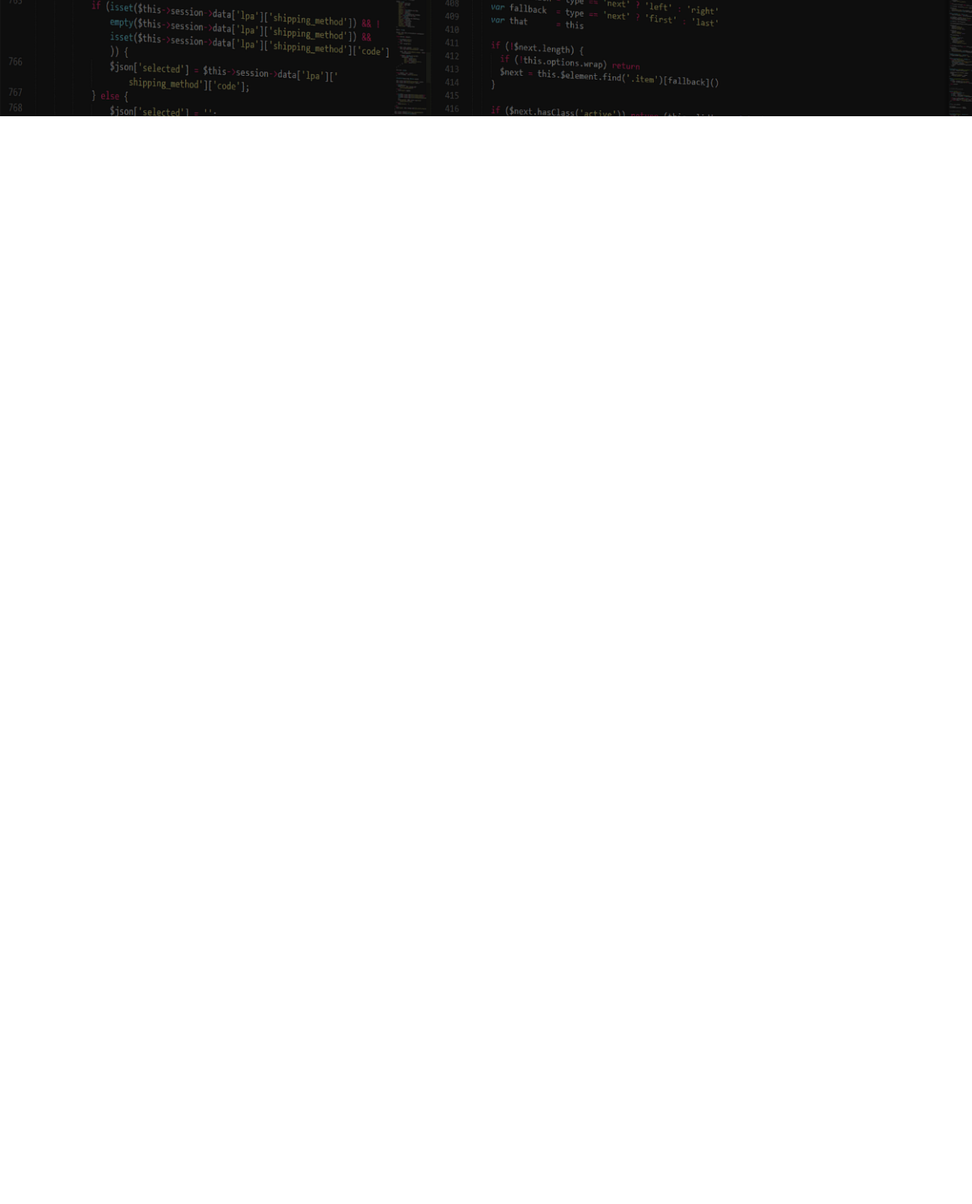
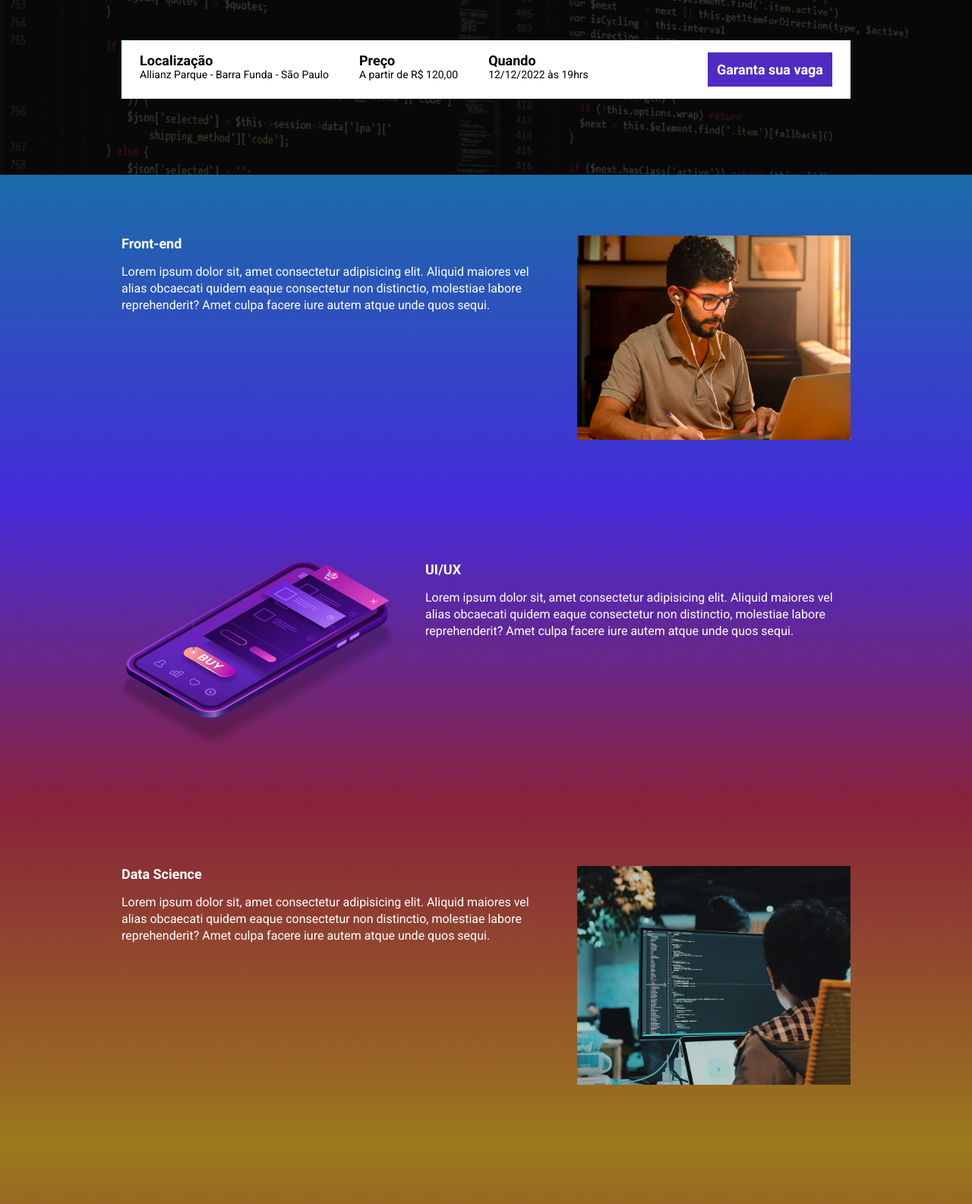
Before and after one commit to Phillipml/ebac_tech_talks, a website built with Parcel: page src/index.html in a window 1280 px wide. Shown: the part 331-1916 px from the top of the page at 76% size. Before the commit the page ends 800 px from the top, so only its background shows below. Built offline with nearby package versions, Linux system fonts and the light colour scheme.

Commit message:
#0003 done

```diff
--- a/package.json
+++ b/package.json
@@ -4,6 +4,7 @@
   "main": "index.js",
   "scripts": {
     "dev": "parcel src/index.html src/styles/main.scss src/scripts/main.js",
+    "build": "parcel build src/index.html",
     "test": "echo \"Error: no test specified\" && exit 1"
   },
   "keywords": [],
--- a/src/index.html
+++ b/src/index.html
@@ -1,26 +1,106 @@
 <!DOCTYPE html>
-<html lang="pt-br">
+<html lang="pt-BR">
   <head>
     <meta charset="UTF-8" />
+    <meta http-equiv="X-UA-Compatible" content="IE=edge" />
     <meta name="viewport" content="width=device-width, initial-scale=1.0" />
+    <title>EBAC Tech Talks</title>
+
     <link rel="preconnect" href="https://fonts.googleapis.com" />
     <link rel="preconnect" href="https://fonts.gstatic.com" crossorigin />
     <link
-      href="https://fonts.googleapis.com/css2?family=Roboto:ital,wght@0,100..900;1,100..900&display=swap"
+      href="https://fonts.googleapis.com/css2?family=Roboto:wght@400;700;900&display=swap"
       rel="stylesheet"
     />
-    <link rel="stylesheet" href="./styles/main.scss" />
-    <title>EBAC Tech Talks</title>
+    <link rel="stylesheet" href="styles/main.scss" />
+    <link rel="stylesheet" href="https://unpkg.com/aos@next/dist/aos.css" />
   </head>
   <body>
     <header class="hero">
       <div class="container">
         <img class="hero__logo" src="./images/ebac_logo.svg" alt="EBAC" />
         <p class="hero__text">
-          O maior evento de tecnologia do Brasil começa em 10d 12h 20m 15s
+          O maior evento de tecnologia do Brasil começa em
+          <span id="counter"></span>
         </p>
+        <div class="infos-bar">
+          <ul class="infos-bar__infos">
+            <li class="infos-bar__infos__item">
+              <b>Localização</b>
+              Allianz Parque - Barra Funda - São Paulo
+            </li>
+            <li class="infos-bar__infos__item">
+              <b>Preço</b>
+              A partir de R$ 120,00
+            </li>
+            <li class="infos-bar__infos__item">
+              <b>Quando</b>
+              12/12/2022 às 19hrs
+            </li>
+          </ul>
+          <a href="#" class="button button--primary"> Garanta sua vaga </a>
+        </div>
       </div>
     </header>
-    <script src="./scripts/main.js"></script>
+
+    <section class="event event--frontend">
+      <div class="container" data-aos="fade-right">
+        <div class="event__details">
+          <h2 class="event__details__title">Front-end</h2>
+          <p class="event__details__description">
+            Lorem ipsum dolor sit, amet consectetur adipisicing elit. Aliquid
+            maiores vel alias obcaecati quidem eaque consectetur non distinctio,
+            molestiae labore reprehenderit? Amet culpa facere iure autem atque
+            unde quos sequi.
+          </p>
+        </div>
+        <img class="event__image" src="./images/frontend.png" alt="Front-end" />
+      </div>
+    </section>
+    <section class="event event--ui-ux event--image-left">
+      <div class="container" data-aos="fade-left">
+        <div class="event__details">
+          <h2 class="event__details__title">UI/UX</h2>
+          <p class="event__details__description">
+            Lorem ipsum dolor sit, amet consectetur adipisicing elit. Aliquid
+            maiores vel alias obcaecati quidem eaque consectetur non distinctio,
+            molestiae labore reprehenderit? Amet culpa facere iure autem atque
+            unde quos sequi.
+          </p>
+        </div>
+        <img class="event__image" src="./images/ui-ux.png" alt="UI/UX" />
+      </div>
+    </section>
+    <section class="event event--data-science">
+      <div class="container" data-aos="fade-right">
+        <div class="event__details">
+          <h2 class="event__details__title">Data Science</h2>
+          <p class="event__details__description">
+            Lorem ipsum dolor sit, amet consectetur adipisicing elit. Aliquid
+            maiores vel alias obcaecati quidem eaque consectetur non distinctio,
+            molestiae labore reprehenderit? Amet culpa facere iure autem atque
+            unde quos sequi.
+          </p>
+        </div>
+        <img class="event__image" src="./images/data.png" alt="Data Science" />
+      </div>
+    </section>
+    <section class="event event--backend event--image-left">
+      <div class="container" data-aos="fade-left">
+        <div class="event__details">
+          <h2 class="event__details__title">Back-end</h2>
+          <p class="event__details__description">
+            Lorem ipsum dolor sit, amet consectetur adipisicing elit. Aliquid
+            maiores vel alias obcaecati quidem eaque consectetur non distinctio,
+            molestiae labore reprehenderit? Amet culpa facere iure autem atque
+            unde quos sequi.
+          </p>
+        </div>
+        <img class="event__image" src="./images/backend.png" alt="Back-end" />
+      </div>
+    </section>
+
+    <script src="https://unpkg.com/aos@next/dist/aos.js"></script>
+    <script src="scripts/main.js"></script>
   </body>
 </html>
--- a/src/scripts/main.js
+++ b/src/scripts/main.js
@@ -0,0 +1,31 @@
+AOS.init();
+
+const eventDate = new Date("Jun 12, 2025 19:00:00");
+const eventTimeStamp = eventDate.getTime();
+
+const countDown = setInterval(function () {
+  const now = new Date();
+  const currentTimeStamp = now.getTime();
+
+  const timeUntilEvent = eventTimeStamp - currentTimeStamp;
+
+  const dayInMs = 1000 * 60 * 60 * 24;
+  const hourInMs = 1000 * 60 * 60;
+  const minuteInMs = 1000 * 60;
+
+  const daysUntilEvent = Math.floor(timeUntilEvent / dayInMs);
+  const hoursUntilEvent = Math.floor((timeUntilEvent % dayInMs) / hourInMs);
+  const minutesUntilEvent = Math.floor(
+    (timeUntilEvent % hourInMs) / minuteInMs
+  );
+  const secondsUntilEvent = Math.floor((timeUntilEvent % minuteInMs) / 1000);
+
+  document.getElementById(
+    "counter"
+  ).innerHTML = `${daysUntilEvent}d ${hoursUntilEvent}h ${minutesUntilEvent}m ${secondsUntilEvent}s`;
+
+  if (timeUntilEvent < 0) {
+    clearInterval(countDown);
+    document.getElementById("counter").innerHTML = "Event expired";
+  }
+}, 1000);
--- /dev/null
+++ b/src/styles/_event.scss
@@ -0,0 +1,63 @@
+@use "variables" as *;
+
+.event {
+  padding: 80px 0;
+
+  &--frontend {
+    background-image: linear-gradient($blue1, $blue2);
+  }
+
+  &--ui-ux {
+    background-image: linear-gradient($blue2, $pink);
+  }
+
+  &--data-science {
+    background-image: linear-gradient($pink, $yellow);
+  }
+
+  &--backend {
+    background-image: linear-gradient($yellow, $pink);
+  }
+
+  &--image-left {
+    .container {
+      flex-direction: row-reverse;
+    }
+  }
+
+  .container {
+    display: flex;
+    gap: 40px;
+  }
+
+  &__image {
+    max-width: 360px;
+  }
+
+  &__details {
+    &__title {
+      font-size: 18px;
+      font-weight: bold;
+      margin-bottom: 16px;
+    }
+
+    &__description {
+      line-height: 22px;
+    }
+  }
+
+  @media (max-width: 640px) {
+    .container {
+      display: block;
+    }
+
+    &__image {
+      width: 100%;
+    }
+
+    &__details {
+      margin-right: 0;
+      margin-bottom: 16px;
+    }
+  }
+}
--- a/src/styles/_hero.scss
+++ b/src/styles/_hero.scss
@@ -1,23 +1,28 @@
+@use "variables" as *;
+
 .hero {
-  position: relative;
   padding-top: 64px;
   padding-bottom: 100px;
   background-image: url(../images/fundo.png);
   background-repeat: no-repeat;
   background-size: cover;
+  position: relative;
+
   .container {
     position: relative;
   }
+
   &::before {
-    content: "";
     position: absolute;
     top: 0;
     left: 0;
     width: 100%;
     height: 100%;
-    background-color: #000;
-    opacity: 0.5;
+    background-color: $secondaryTextColor;
+    content: "";
+    opacity: 0.7;
   }
+
   &__text {
     margin-top: 64px;
     margin-bottom: 64px;
@@ -26,20 +31,24 @@
     font-weight: 800;
     text-align: center;
   }
+
   &__logo {
-    display: block;
     margin: 0 auto;
     height: 80px;
+    display: block;
   }
+
   @media (max-width: 640px) {
     padding: 40px 0;
+
     &__logo {
       height: 40px;
     }
+
     &__text {
-      margin: 24px 0;
       font-size: 22px;
       line-height: 24px;
+      margin: 24px 0;
     }
   }
 }
--- /dev/null
+++ b/src/styles/_variables.scss
@@ -0,0 +1,8 @@
+$textColor: #fff;
+$secondaryTextColor: #000;
+
+$blue1: #1b6ca7;
+$blue2: #442bdb;
+$pink: #89223b;
+$yellow: #9c791d;
+$purple: #4f2ac3;
--- /dev/null
+++ b/src/styles/components/_buttons.scss
@@ -0,0 +1,25 @@
+@use "../variables" as *;
+
+.button {
+  padding: 12px;
+  font-size: 18px;
+  font-weight: bold;
+  text-decoration: none;
+  text-align: center;
+  white-space: nowrap;
+
+  &--primary {
+    color: #fff;
+    background-color: $purple;
+  }
+
+  @media (max-width: 640px) {
+    display: block;
+    width: 100%;
+  }
+
+  @media (max-width: 1024px) {
+    display: flex;
+    align-items: center;
+  }
+}
--- /dev/null
+++ b/src/styles/components/_infos_bar.scss
@@ -0,0 +1,42 @@
+@use "../variables" as *;
+
+.infos-bar {
+  padding: 16px 24px;
+  background-color: $textColor;
+  display: flex;
+  justify-content: space-between;
+
+  &__infos {
+    display: flex;
+    gap: 40px;
+
+    &__item {
+      font-size: 14px;
+      color: $secondaryTextColor;
+
+      b {
+        color: $secondaryTextColor;
+        font-size: 18px;
+        display: block;
+      }
+    }
+  }
+
+  @media (max-width: 640px) {
+    display: block;
+
+    &__infos {
+      display: block;
+
+      &__item {
+        margin-bottom: 24px;
+      }
+    }
+  }
+
+  @media (max-width: 1024px) {
+    &__infos {
+      gap: 16px;
+    }
+  }
+}
--- a/src/styles/main.scss
+++ b/src/styles/main.scss
@@ -1,19 +1,28 @@
 @use "hero";
+@use "components/infos_bar";
+@use "components/buttons";
+@use "event";
+@use "variables" as *;
+
 * {
   margin: 0;
   padding: 0;
   box-sizing: border-box;
-  font-family: "Roboto", sans-serif;
-  color: #fff;
+  font-family: Roboto, sans-serif;
+  color: $textColor;
+  list-style: none;
 }
+
 .container {
   max-width: 960px;
   width: 100%;
   margin: 0 auto;
+
+  @media (max-width: 640px) {
+    max-width: 80%;
+  }
+
   @media (max-width: 1024px) {
     max-width: 90%;
   }
-  @media (max-width: 640px) {
-    max-width: 80%;
-  }
 }
```
